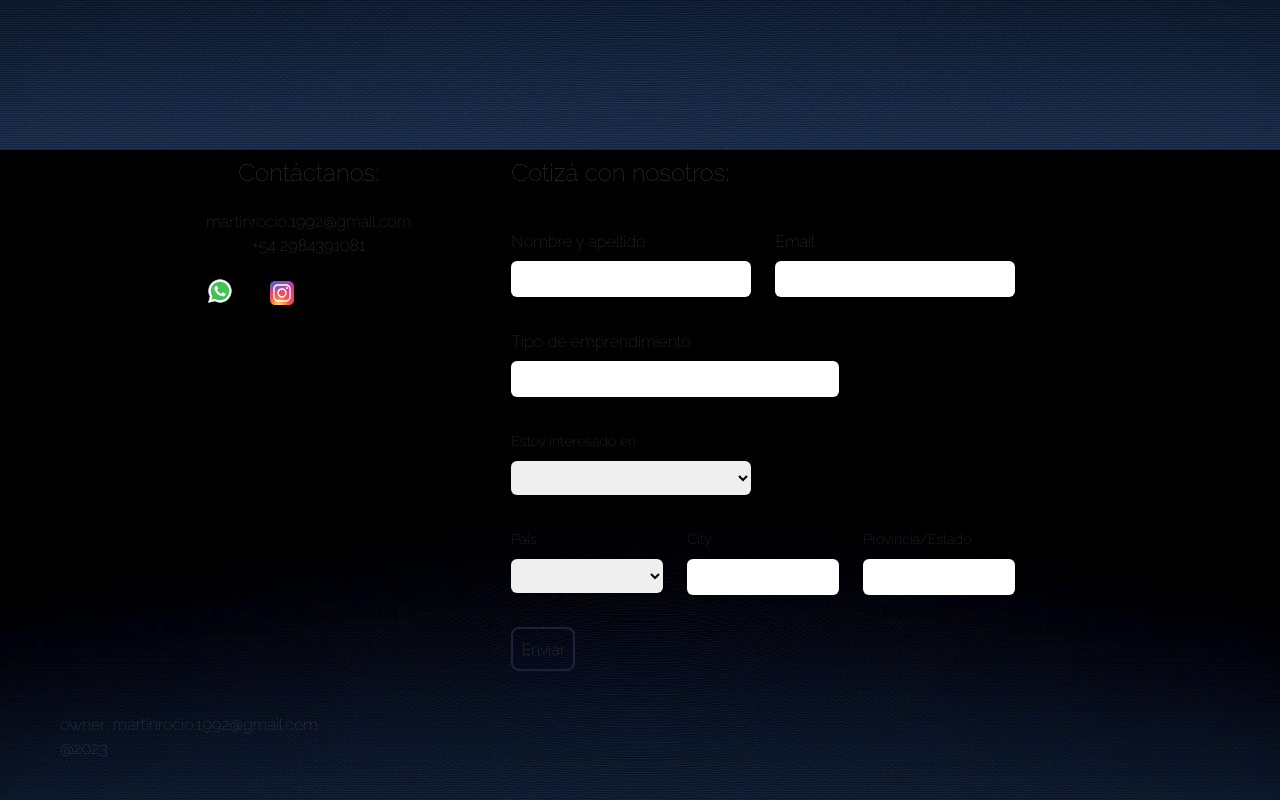
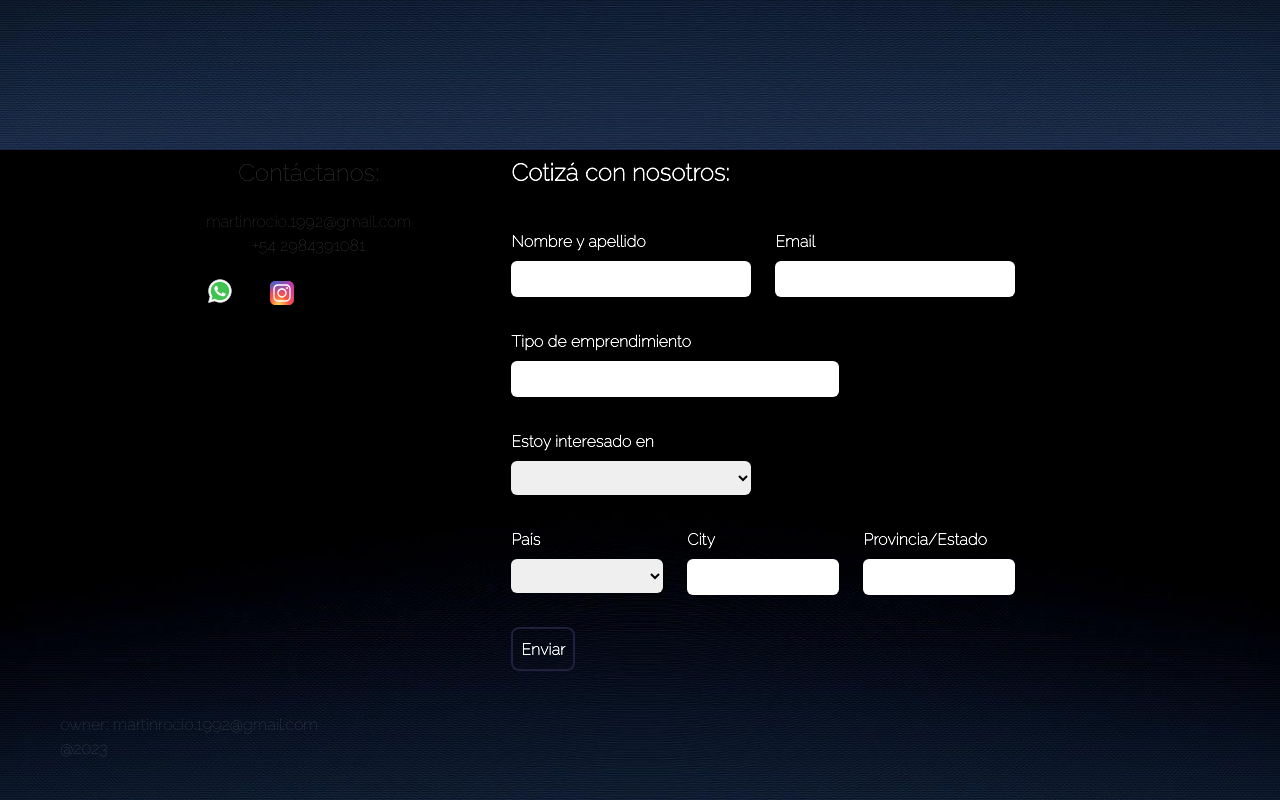
Before and after one commit to rociobmartin92/PandoraSoftStudio, a React (Vite) app: page / in a window 1280 px wide. Shown: the part 1450-2250 px from the top of the page. Built offline with nearby package versions, Linux system fonts and the light colour scheme; a web font is replaced by a local one.

Commit message:
fixing styles

```diff
--- a/src/components/Contact.tsx
+++ b/src/components/Contact.tsx
@@ -95,14 +95,14 @@ export const Contact = () => {
       </div>
 
       <div className="border-b border-gray-900/10 sm:ml-[100px] mt-[40px]">
-        <p className="text-2xl sm:mb-5 mb-0 ">Cotizá con nosotros:</p>
+        <p className="text-2xl sm:mb-5 mb-0 font-bold">Cotizá con nosotros:</p>
         <form
           // onSubmit={sendEmail}
           onSubmit={handleSubmit(onSubmit)}
         >
           <div className="mt-10 grid grid-cols-1 gap-x-6 gap-y-8 sm:grid-cols-6">
             <div className="sm:col-span-3">
-              <label className="block text-md font-medium leading-6 text-white">
+              <label className="block text-md font-bold leading-6 text-white">
                 Nombre y apellido
               </label>
               <div className="mt-2">
@@ -113,13 +113,13 @@ export const Contact = () => {
                 />
               </div>
               {errors.name && (
-                <span className="text-xs text-yellow-400">
+                <span className="text-xs font-bold text-yellow-400">
                   Este campo es requerido
                 </span>
               )}
             </div>
             <div className="sm:col-span-3">
-              <label className="block text-smd font-medium leading-6 text-white">
+              <label className="block text-smd font-bold leading-6 text-white">
                 Email
               </label>
               <div className="mt-2">
@@ -130,14 +130,14 @@ export const Contact = () => {
                 />
               </div>
               {errors.email && (
-                <span className="text-xs text-yellow-400">
+                <span className="text-xs font-bold text-yellow-400">
                   Este campo es requerido
                 </span>
               )}
             </div>
 
             <div className="sm:col-span-4">
-              <label className="block text-md font-medium leading-6 text-white">
+              <label className="block text-md font-bold leading-6 text-white">
                 Tipo de emprendimiento
               </label>
               <div className="mt-2">
@@ -148,14 +148,14 @@ export const Contact = () => {
                 />
               </div>
               {errors.description && (
-                <span className="text-xs text-yellow-400">
+                <span className="text-xs font-bold text-yellow-400">
                   Este campo es requerido
                 </span>
               )}
             </div>
 
             <div className="sm:col-span-3">
-              <label className="block text-sm font-medium leading-6 text-white">
+              <label className="block text-md font-bold leading-6 text-white">
                 Estoy interesado en
               </label>
               <div className="mt-2">
@@ -170,14 +170,14 @@ export const Contact = () => {
                 </select>
               </div>
               {errors.project && (
-                <span className="text-xs text-yellow-400">
+                <span className="text-xs font-bold text-yellow-400">
                   Este campo es requerido
                 </span>
               )}
             </div>
 
             <div className="sm:col-span-2 sm:col-start-1">
-              <label className="block text-sm font-medium leading-6 text-white">
+              <label className="block text-md font-bold leading-6 text-white">
                 País
               </label>
               <div className="mt-2">
@@ -194,7 +194,7 @@ export const Contact = () => {
               </div>
             </div>
             <div className="sm:col-span-2 ">
-              <label className="block text-sm font-medium leading-6 text-white">
+              <label className="block text-md font-bold leading-6 text-white">
                 City
               </label>
               <div className="mt-2">
@@ -207,7 +207,7 @@ export const Contact = () => {
             </div>
 
             <div className="sm:col-span-2">
-              <label className="block text-sm font-medium leading-6 text-white">
+              <label className="block text-md font-bold  leading-6 text-white">
                 Provincia/Estado
               </label>
               <div className="mt-2">
@@ -220,7 +220,7 @@ export const Contact = () => {
             </div>
           </div>
           <button
-            className="mt-8 p-2 border-[#1f203c] border-2 rounded-lg  hover:border-[#2d2e46]"
+            className="mt-8 p-2 font-bold border-[#1f203c] border-2 rounded-lg  hover:border-[#2d2e46]"
             type="submit"
           >
             Enviar
```
